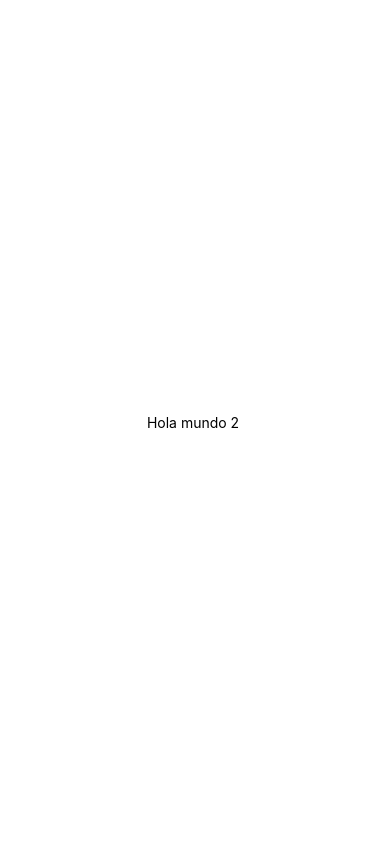
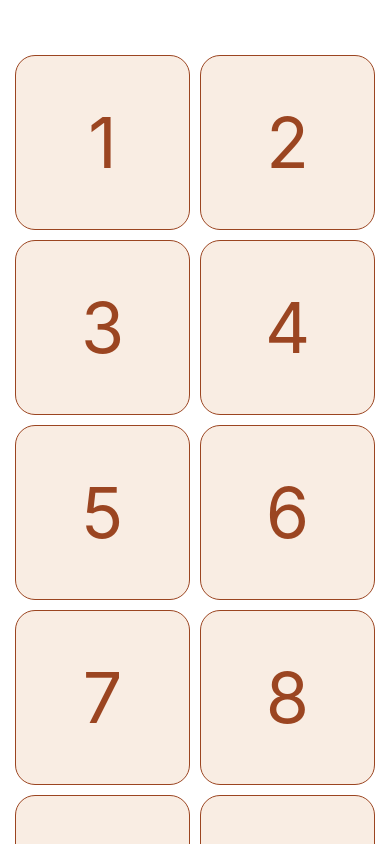
Before and after one commit to angelm97/DEVember, a React Native app: screen / in a window 390 px wide. Built offline with nearby package versions, Linux system fonts and the light colour scheme.

Commit message:
day one finished

```diff
--- a/App.js
+++ b/App.js
@@ -1,21 +1,22 @@
 import { StatusBar } from 'expo-status-bar';
-import { StyleSheet, Text, View } from 'react-native';
+import { FlatList, StyleSheet, Text, View } from 'react-native';
+import DayListItem from './src/components/core/DayListItem';
 
 export default function App() {
-  const names = [
-    { name: 'angel', lastName: 'Meregildo' },
-    { name: 'LEo', lastName: 'Meregildo' },
-    { name: 'luna', lastName: 'Meregildo' },
-    { name: 'joan', lastName: 'Meregildo' },
-    { name: 'lopp', lastName: 'Meregildo' },
-    { name: 'nicole', lastName: 'Meregildo' }
-  ]
+  const days = [... Array(24)].map((val, index) => index +1)
+
+  return (
+    <View style={styles.container}>
+
+      <FlatList
+        data={days}
+        contentContainerStyle={styles.content}
+        numColumns={2}
+        renderItem={({ item }) => (<DayListItem day={item} />)}
+      />
 
 
-  console.log('arriba');
-  return (
-    <View style={styles.container}>
-      <Text>Hola mundo 2 </Text>
+
       <StatusBar style="auto" />
     </View>
   );
@@ -25,7 +26,8 @@
   container: {
     flex: 1,
     backgroundColor: '#fff',
-    alignItems: 'center',
-    justifyContent: 'center',
-  },
+    paddingHorizontal: 10,
+    paddingTop: 50
+  }
+
 });
--- a/package.json
+++ b/package.json
@@ -12,7 +12,9 @@
     "expo": "~50.0.14",
     "expo-status-bar": "~1.11.1",
     "react": "18.2.0",
-    "react-native": "0.73.6"
+    "react-native": "0.73.6",
+    "typescript": "^5.3.0",
+    "@types/react": "~18.2.45"
   },
   "devDependencies": {
     "@babel/core": "^7.20.0"
--- /dev/null
+++ b/src/components/core/DayListItem.tsx
@@ -0,0 +1,40 @@
+import { View, Text, StyleSheet } from 'react-native'
+import React from 'react'
+
+type DayListItem = {
+    day: number;
+}
+
+export default function DayListItem({day}: DayListItem) {
+  return(
+    <View  style={styles.box}>
+      <Text style={styles.text}>{day}</Text>
+    </View>
+  )
+
+
+
+
+}
+
+
+
+const styles = StyleSheet.create({
+
+    box: {
+      flex: 1,
+      aspectRatio: 1,
+      backgroundColor: '#F9EDE3',
+      borderWidth: StyleSheet.hairlineWidth,
+      borderColor: '#9b4521',
+      borderRadius: 20,
+      justifyContent: 'center',
+      alignItems: 'center',
+      margin: 5
+    },
+    text: {
+      color: '#9b4521',
+      fontSize: 70
+    },
+
+  });
--- /dev/null
+++ b/tsconfig.json
@@ -0,0 +1,4 @@
+{
+  "compilerOptions": {},
+  "extends": "expo/tsconfig.base"
+}
```
Also changed, not shown: 1 other file (tests, documents, lock files or other folders).
